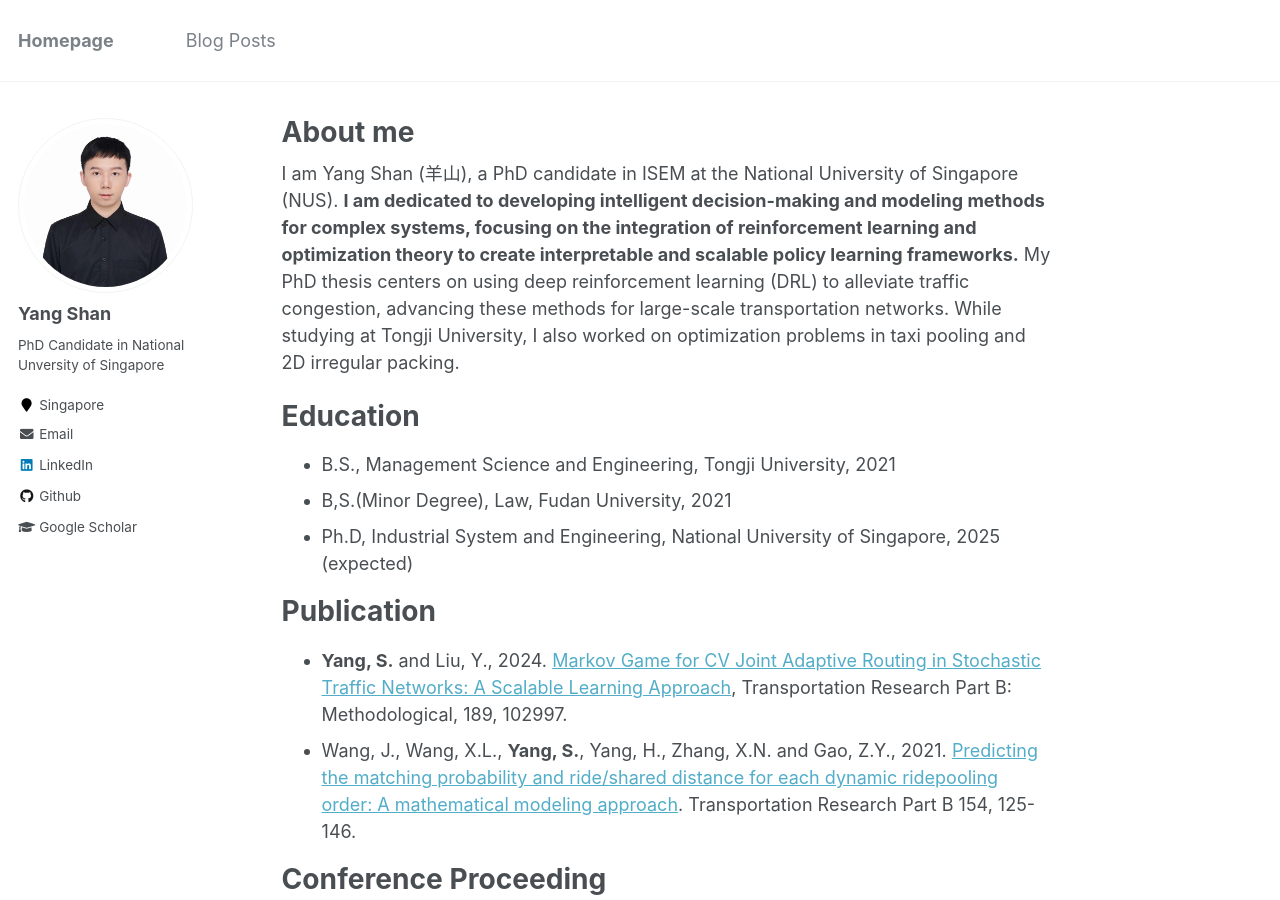
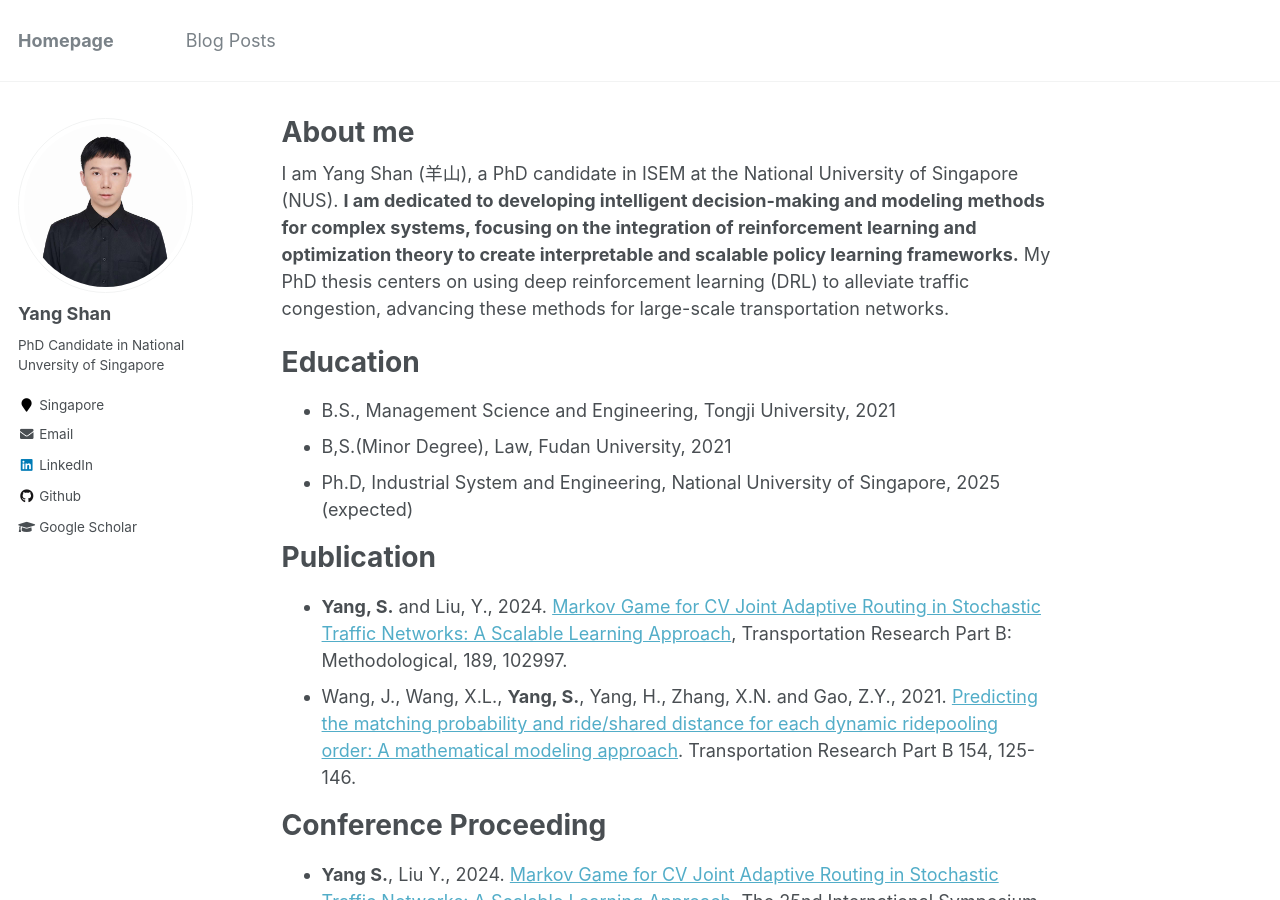
Before and after one commit to seanys/seanys.github.io, a Jekyll site: the page built from _pages/about.md, in a window 1280 px wide and 900 px high. Built offline with Jekyll 4.4.1, drawn with Linux system fonts in a browser that asks for light colours.

Commit message:
Update about.md to remove previous work details

```diff
--- a/_pages/about.md
+++ b/_pages/about.md
@@ -8,7 +8,7 @@ redirect_from:
   - /about.html
 ---
 
-I am Yang Shan (羊山), a PhD candidate in ISEM at the National University of Singapore (NUS). **I am dedicated to developing intelligent decision-making and modeling methods for complex systems, focusing on the integration of reinforcement learning and optimization theory to create interpretable and scalable policy learning frameworks.** My PhD thesis centers on using deep reinforcement learning (DRL) to alleviate traffic congestion, advancing these methods for large-scale transportation networks. While studying at Tongji University, I also worked on optimization problems in taxi pooling and 2D irregular packing.
+I am Yang Shan (羊山), a PhD candidate in ISEM at the National University of Singapore (NUS). **I am dedicated to developing intelligent decision-making and modeling methods for complex systems, focusing on the integration of reinforcement learning and optimization theory to create interpretable and scalable policy learning frameworks.** My PhD thesis centers on using deep reinforcement learning (DRL) to alleviate traffic congestion, advancing these methods for large-scale transportation networks.
 
 Education
 ======
```
